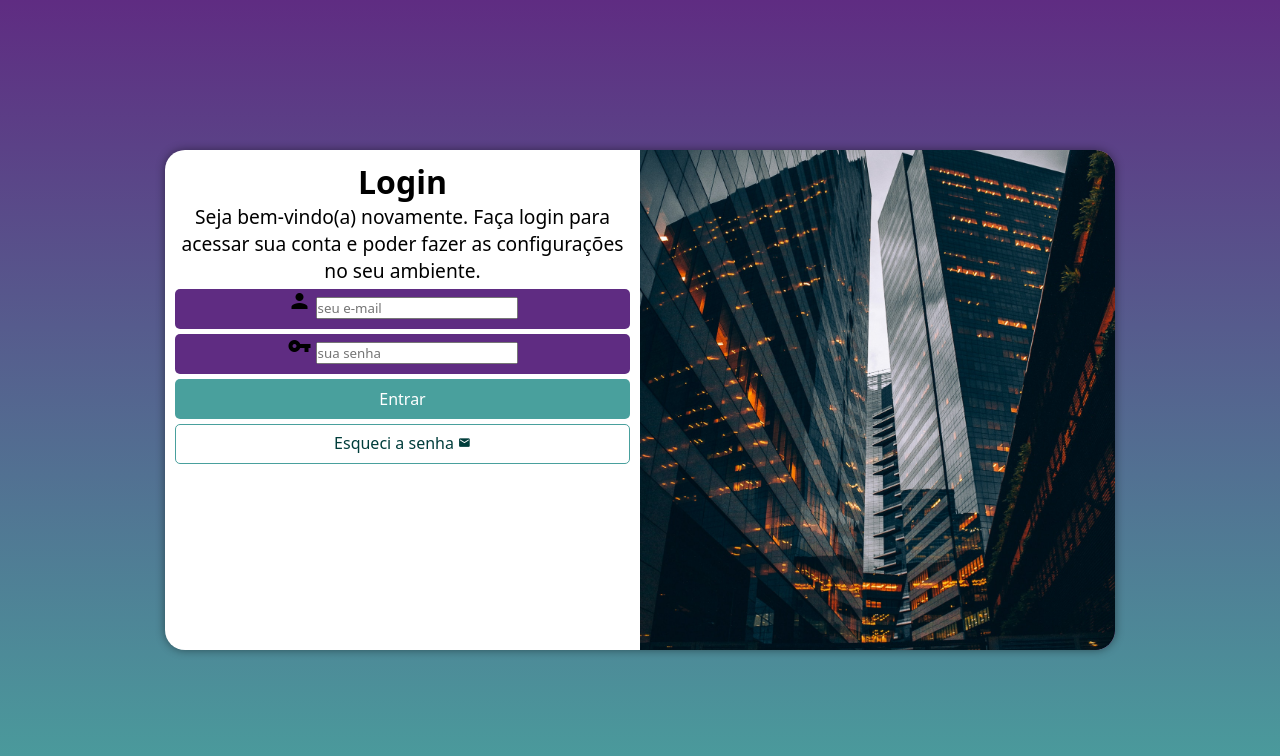
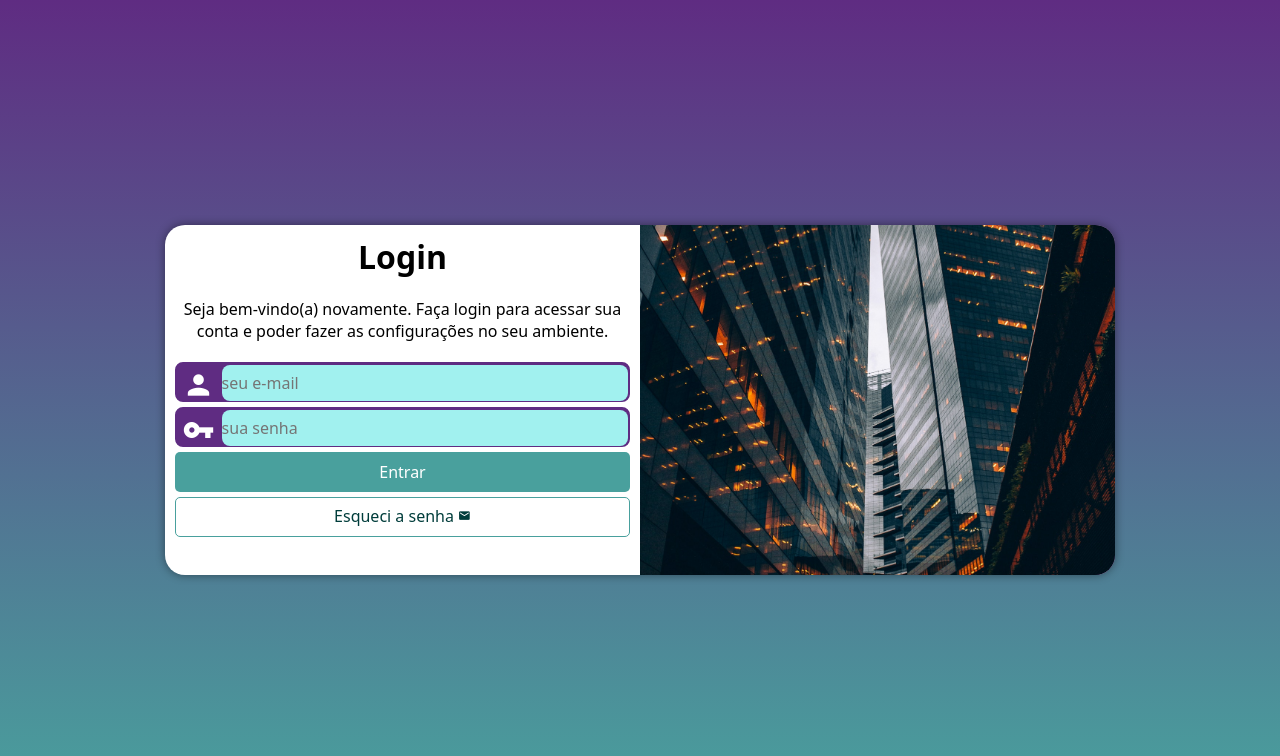
Before and after one commit to maygoncalves/projeto-login, a plain HTML site: page index.html in a window 1280 px wide. Drawn offline with Linux system fonts and the light colour scheme.

Commit message:
finalizado

```diff
--- a/estilos/media-query.css
+++ b/estilos/media-query.css
@@ -8,12 +8,13 @@ Tablet: 992px até 1200px
 Grandes telas: acima de 1200px
 */
 
-@media screen and (min-width: 768px) and (max-width:992px){
+@media screen and (min-width: 768px) and (max-width:992px)/*CONFIGURAÇÕES PARA TABLET*/{
     body{
         background-image: linear-gradient(to top,#49a09d, #5f2c82);
     }
     section#login{
         width: 80vw;
+        height: 280px;
     }
     section#login > div#imagem{
         float: left;
@@ -25,12 +26,13 @@ Grandes telas: acima de 1200px
         width: 70%;
     }
 }
-@media screen and (min-width: 992px){
+@media screen and (min-width: 992px){/*CONFIGURAÇÕES PARA TELAS MAIORES*/
     body{
         background-image: linear-gradient(to top,#49a09d, #5f2c82);
     }
     section#login{
         width: 950px;
+        height: 350px;
     }
     section#login > div#imagem{
         float: right;
@@ -45,6 +47,7 @@ Grandes telas: acima de 1200px
         font-size: 2em;
     }
     div#formulario > p{
-        font-size: 1.2em;
+        font-size: 1em;
+        margin: 20px 0px;
     }
 }
--- a/estilos/style.css
+++ b/estilos/style.css
@@ -26,13 +26,13 @@ section#login{
     position: absolute;
     top: 50%;
     left: 50%;
-    transform: translate(-50%, -50%);
     overflow: hidden;
     background-color: white;
     width: 250px;
     height: 500px;
     border-radius: 20px;
     box-shadow: 0px 0px 10px rgba(0, 0, 0, 0.438);
+    transform: translate(-50%, -50%);
     transition: width .3s, height .3s;
     transition-timing-function: ease;
 }
@@ -57,15 +57,38 @@ div#formulario > p{
 }
 form div.campo{
     background-color: #5f2c82;
+    border: 2px solid #5f2c82;
     width: 100%;
     display: block;
     height: 40px;
-    border-radius: 5px;
+    border-radius: 8px;
     margin: 5px 0px;
 }
 form label{
     display:none ;
 }
+
+div.campo  span{
+   color: white;
+   font-size: 2em;
+   width: 40px;
+   padding: 5px;
+}
+div.campo input{
+    background-color: #a1f1ef;
+    font-size: 1em;
+    width: calc(100% - 45px);
+    height: 100%;
+    border: none;
+    border-radius: 8px;
+    transform: translateY(-12px);
+}
+
+div.campo input:focus-within{
+    background-color: white;
+    border: none;
+}
+
 form input[type=submit]{
   display: block;
   font-size: 1em;
```
